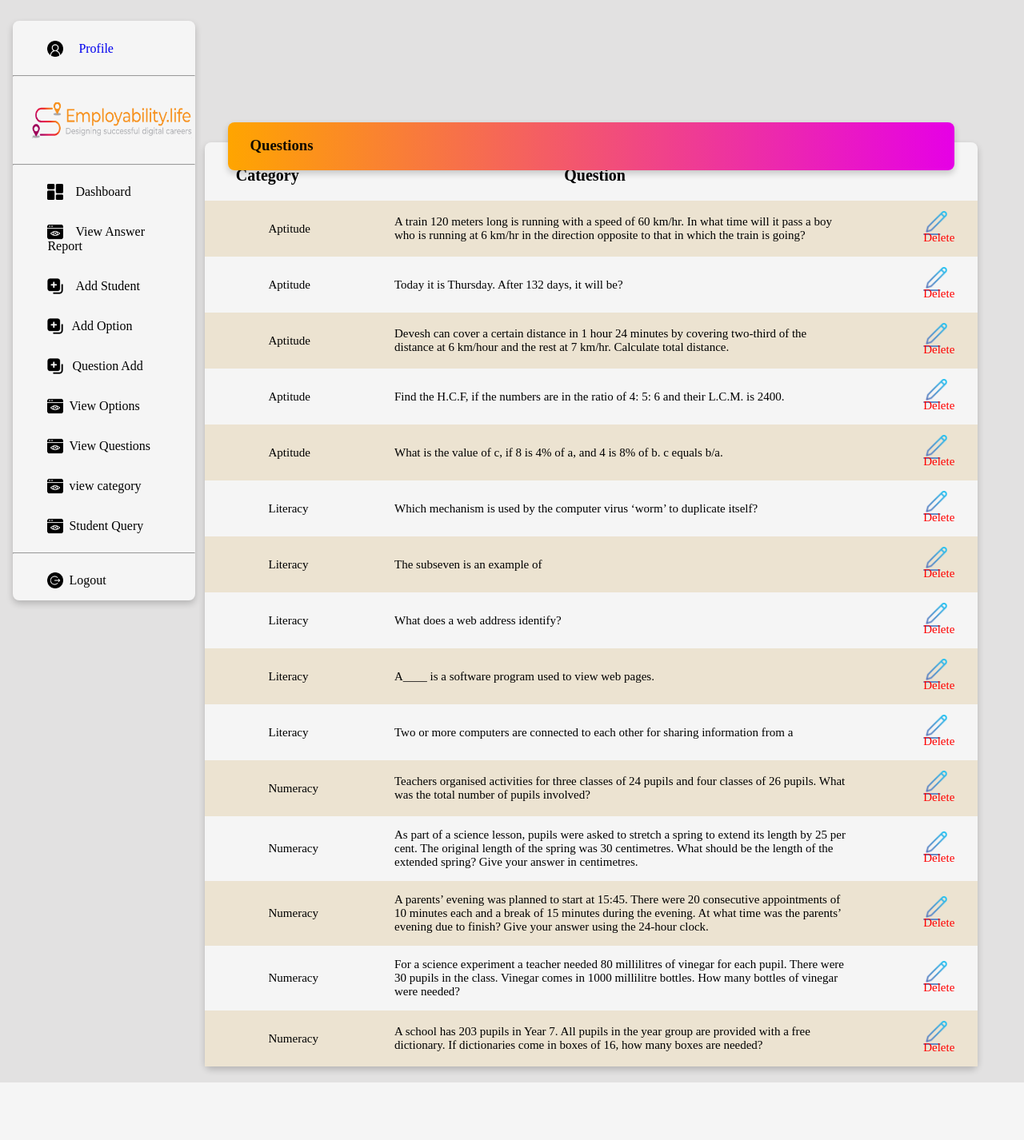
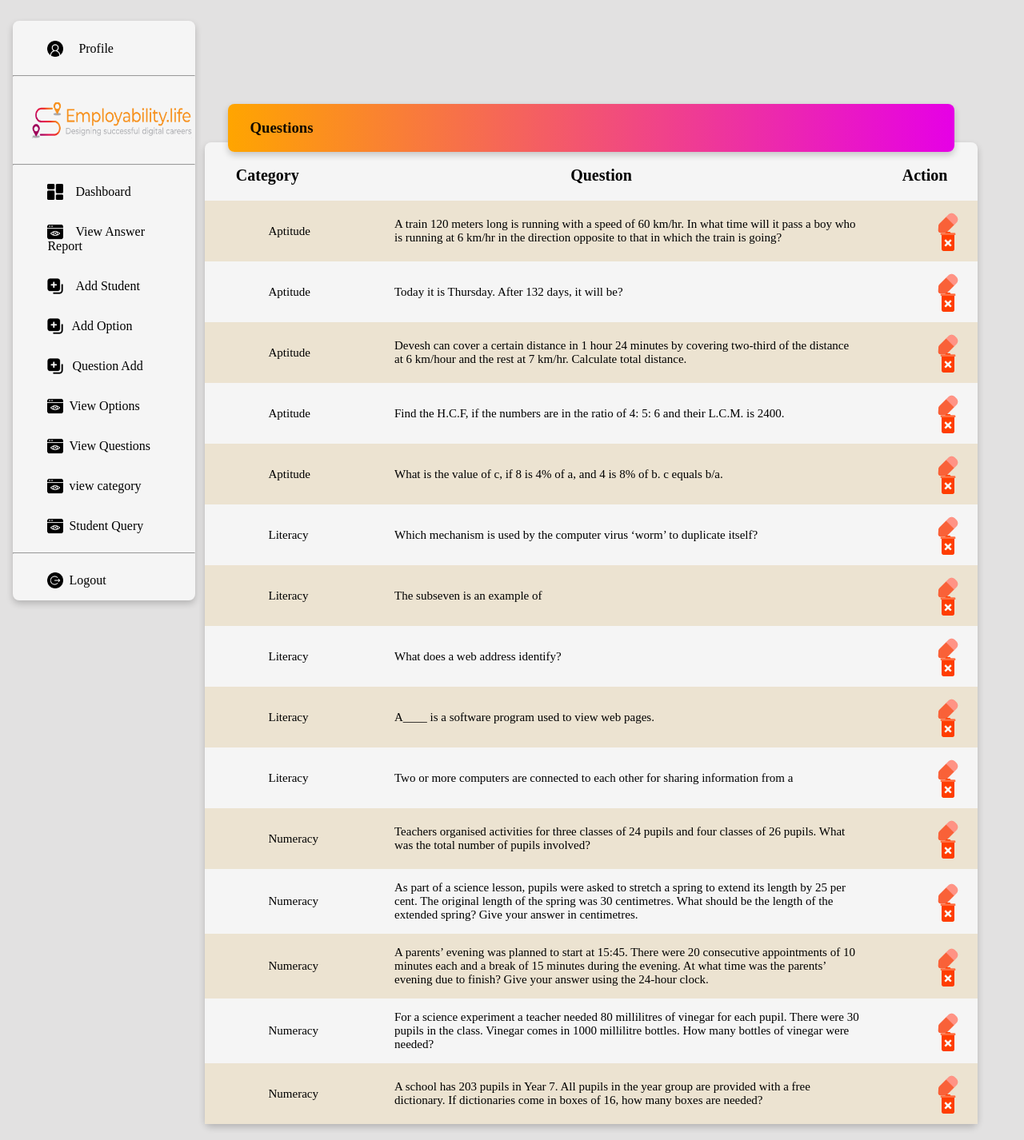
Before and after one commit to ankitpakhale/QuizWithAdmin, a Django app: page /viewquestion/ in a window 1280 px wide. Shown: the whole page at 80% size. Before the commit the page ends 1354 px from the top, so only its background shows below. Run offline with Django 3.2, Linux system fonts and the light colour scheme; data comes from the database, SQL or seed files in the repository; both versions use the stored data as it was after the commit.

Commit message:
R_Changes: Design

```diff
--- a/quiz/static/css/demo.css
+++ b/quiz/static/css/demo.css
@@ -164,6 +164,38 @@
 }
 
 .stdtbl {
+  position: relative;
+}
+
+/* question*/
+
+.question {
+  position: absolute;
+  left: 3%;
+  bottom: 99%;
+  height: 60px;
+  width: 94%;
+  background: linear-gradient(90deg, rgba(255, 165, 0, 1) 0%, rgb(230, 0, 230) 100%);
+  color: rgba(0, 0, 0, 0.934);
+}
+
+.questiontbl {
+  position: relative;
+}
+
+/* view option */
+
+.viewoption{
+  position: absolute;
+  left: 3%;
+  bottom: 100%;
+  height: 60px;
+  width: 94%;
+  background: linear-gradient(90deg, rgba(255, 165, 0, 1) 0%, rgb(230, 0, 230) 100%);
+  color: rgba(0, 0, 0, 0.934);
+}
+
+.viewoptiontbl {
   position: relative;
 }
 
--- a/quiz/templates/Add_student.html
+++ b/quiz/templates/Add_student.html
@@ -45,7 +45,6 @@
                 </div>
             </div>
 
-
         {% if s %}
         <script>
             alert('{{s}}')
--- a/quiz/templates/admin_base.html
+++ b/quiz/templates/admin_base.html
@@ -14,8 +14,8 @@
 
                         <div class="card menu_item">
                                 <span class="button button1" onclick="window.location.href='';"
-                                        style="margin-top: 10px;">
-                                        <a href="{% url 'adprofile' %}" style="text-decoration: none;">
+                                        style="margin-top: 10px; ">
+                                        <a href="{% url 'adprofile' %}" style="text-decoration: none; color: black; ">
                                                 <img src="{% static 'icon/profile.png' %}" height="20px" width="20px">
                                                 &nbsp Profile
                                         </a>
--- a/quiz/templates/index.html
+++ b/quiz/templates/index.html
@@ -52,8 +52,9 @@
                 <td>
                     <a href="{% url 'edit_student' i.id %}"><img src="{% static 'icon/edit.png' %}" height="30px"
                             width="30px"></a>
-
-                    <a href="{% url 'delstudent' i.id %}" style="text-decoration: none;color: red;">Delete</a>
+                    <a href="{% url 'delquestion' i.id %}"><img src="{% static 'icon/delete.png' %}" height="30px"
+                                width="30px"></a>
+                    <!-- <a href="{% url 'delstudent' i.id %}" style="text-decoration: none;color: red;">Delete</a> -->
                     <!-- <img src="{% static 'icon/download.png' %}" height="30px" width="30px" style="margin:2%;" onclick="window.location.href='index.html';" > &nbsp;
                                 <img src="{% static 'icon/email.png' %}" height="30px" width="30px" style="margin:2%;" onclick="window.location.href='index.html';" > -->
                 </td>
--- a/quiz/templates/option.html
+++ b/quiz/templates/option.html
@@ -1,7 +1,6 @@
 {% extends 'admin_base.html' %}
 {% load static %}
 {% block content %}
-
 <div class="viewtabledrd">
     <div class="viewtabledrd">
         <div class="card createtest">
--- a/quiz/templates/showquestion.html
+++ b/quiz/templates/showquestion.html
@@ -3,14 +3,15 @@
     {% block content %}
 
     <div class="stdreportdrd">
-        <div class="card table stdtbl">
-            <div class="card studentreport">
+        <div class="card table questiontbl">
+            <div class="card question">
                 <h3 style="font-weight: bold;">&nbsp &nbsp &nbsp Questions</h3>
             </div>
             <table>
                 <tr>
                     <th>Category</th>
                     <th>Question</th>
+                    <th>Action</th>
 
                 </tr>
 
@@ -19,11 +20,12 @@
                     <td>{{i.categoryName}}</td>
                     <td>{{i.question}}</td>
 
-                    <td>
+                    <td style=" width:100px;">
                         <a href="{% url 'editquestions' i.id %}"><img src="{% static 'icon/edit.png' %}" height="30px"
                                 width="30px"></a>
 
-                        <a href="{% url 'delquestion' i.id %}" style="text-decoration: none;color: red;">Delete</a>
+                        <a href="{% url 'delquestion' i.id %}"><img src="{% static 'icon/delete.png' %}" height="30px"
+                            width="30px"></a>
 
                     </td>
                 </tr>
--- a/quiz/templates/sign.html
+++ b/quiz/templates/sign.html
@@ -14,7 +14,9 @@
 
 
     <div class="container">
+        <b style="text-align:center; color:rgb(230, 0, 230); font-size:x-large;">Admin Login</b>
         <div class="login-item">
+
             <div class="logo">
                 <img src="{% static 'images/logo.png' %}" width="250px" alt="">
             </div>
@@ -34,7 +36,7 @@
                     <input type="submit" value="Log in">
                 </div>
                 <br>
-                <a href="{% url 'student_login_view' %}">Student Login</a>
+                <a href="{% url 'student_login_view' %}">Go To Login</a>
             </form>
         </div>
     </div>
--- a/quiz/templates/stu_login.html
+++ b/quiz/templates/stu_login.html
@@ -14,6 +14,7 @@
 
 
     <div class="container">
+        <b style="text-align:center; color:rgb(230, 0, 230); font-size:x-large;">Student Login</b>
         <div class="login-item">
             <div class="logo">
                 <img src="{% static 'images/logo.png' %}" width="250px" alt="">
@@ -35,7 +36,7 @@
                 </div>
 
                 <div class="form-field">
-                    <a href="{% url 'sign1' %}">Admin Login</a>
+                    <a href="{% url 'sign1' %}"> Go to Admin Login</a>
                 </div>
             </form>
         </div>
--- a/quiz/templates/view_category.html
+++ b/quiz/templates/view_category.html
@@ -5,8 +5,7 @@
 
             <div class="viewtabledrd">
                 <div class="hed">
-                    <h3 class="dbord"> &nbsp View Test category</h3>
-                    <a href="{% url 'admlogout' %}" class="button logout" style="text-decoration: none;color: red;font-size: larger;">Logout</span></a>
+
                 </div>
 
                 <div class="card table viewtbl">
```
Also changed, not shown: other parts of quiz/static/css/demo.css (+31 -2 lines), quiz/templates/stu_index.html (+1 -6 lines), quiz/templates/viewoption.html (+11 -8 lines), db.sqlite3, quiz/static/icon/delete.png (added), quiz/static/icon/edit.png.
